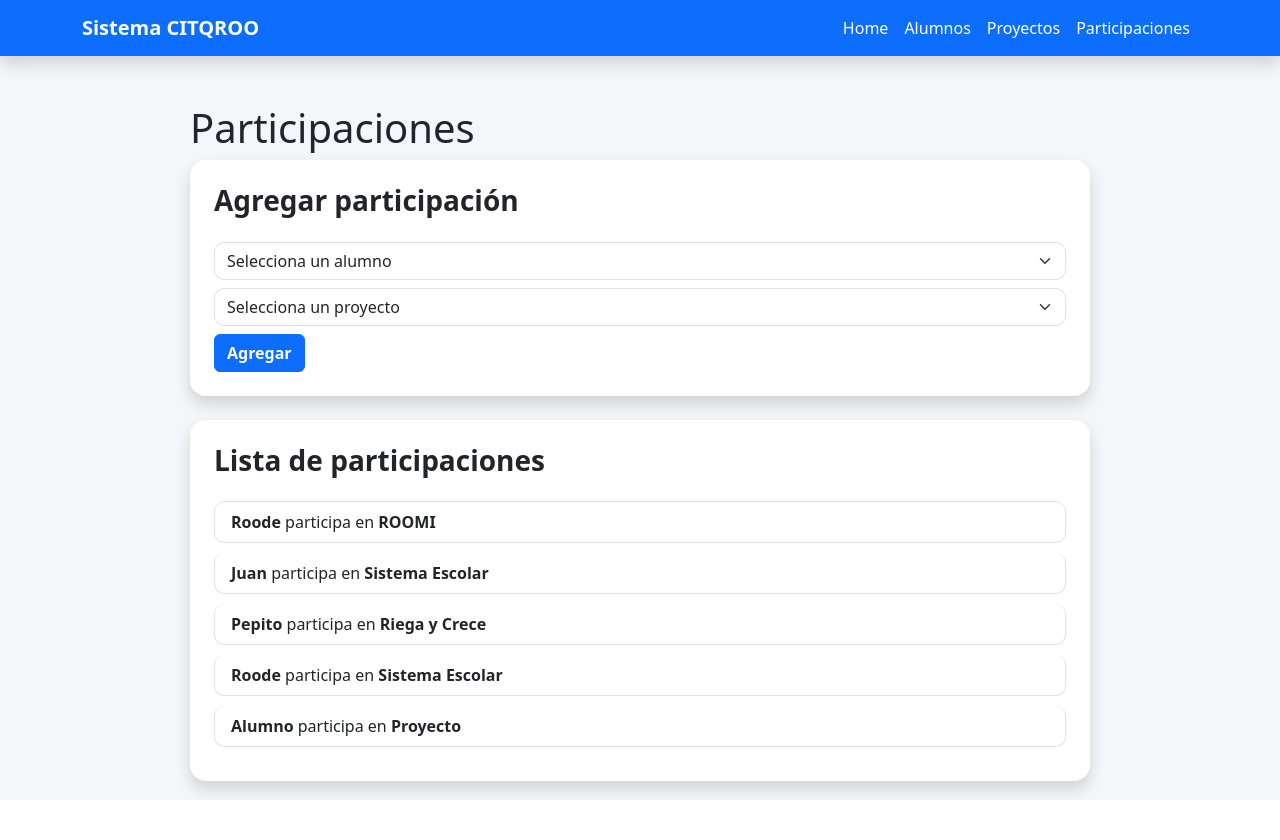
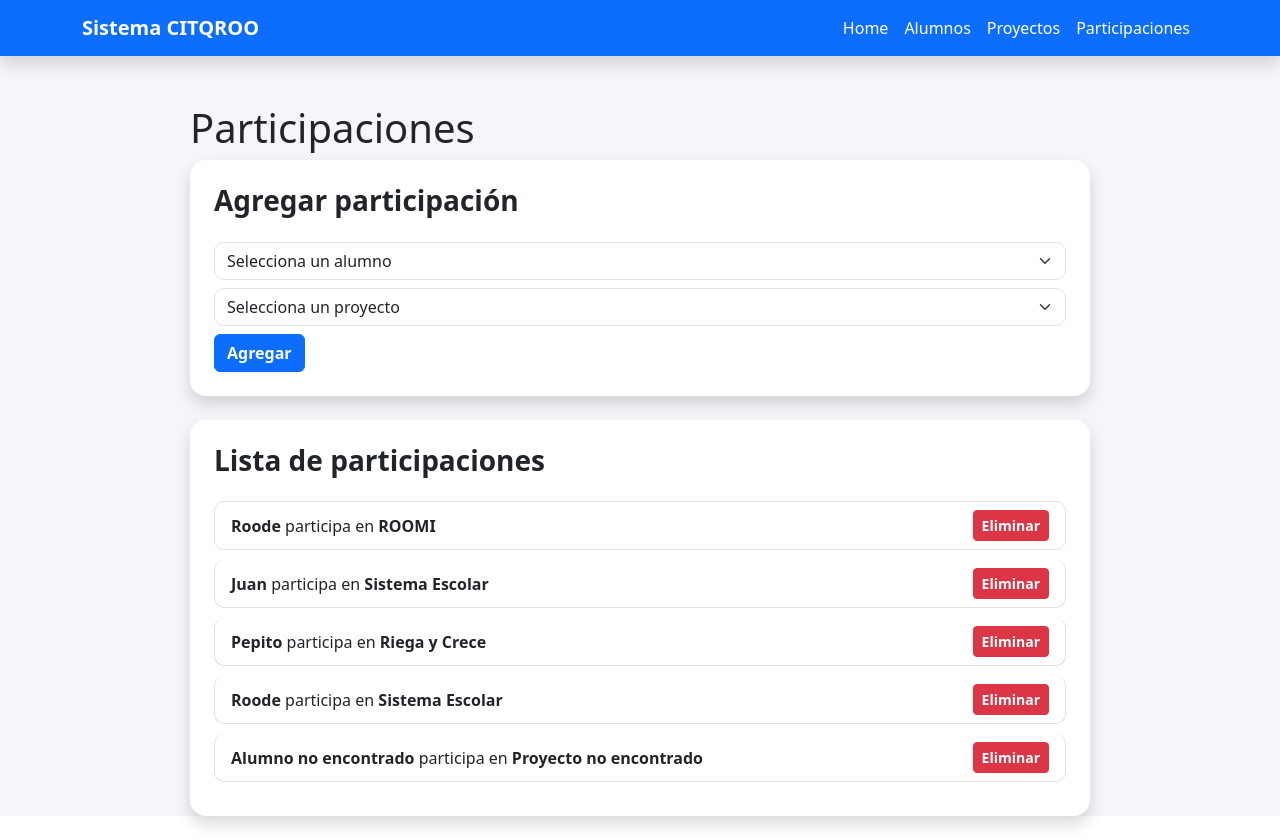
Before and after one commit to roosc02/citqroo-vue-crud, a Vue app: page /participaciones in a window 1280 px wide. Before the commit the page ends 800 px from the top, so only its background shows below. Built offline with nearby package versions, Linux system fonts and the light colour scheme; data requests are answered from the project's data file.

Commit message:
mejora validaciones de participaciones

```diff
--- a/src/views/ParticipacionesView.vue
+++ b/src/views/ParticipacionesView.vue
@@ -1,5 +1,4 @@
 <script setup>
-
 import { ref, onMounted } from 'vue'
 import api from '../services/api'
 import BaseCard from '../components/BaseCard.vue'
@@ -12,9 +11,7 @@ const alumnoId = ref('')
 const proyectoId = ref('')
 
 async function obtenerDatos() {
-
   try {
-
     const alumnosResponse = await api.get('/alumnos')
     alumnos.value = alumnosResponse.data
 
@@ -23,83 +20,88 @@ async function obtenerDatos() {
 
     const participacionesResponse = await api.get('/participaciones')
     participaciones.value = participacionesResponse.data
-
   } catch (error) {
-
     console.log(error)
-
+    alert('Error al cargar los datos')
   }
-
 }
 
 async function agregarParticipacion() {
+  if (!alumnoId.value || !proyectoId.value) {
+    alert('Selecciona un alumno y un proyecto')
+    return
+  }
 
-  if (alumnoId.value === '' || proyectoId.value === '') {
+  const yaExiste = participaciones.value.some(participacion =>
+    String(participacion.alumnoId) === String(alumnoId.value) &&
+    String(participacion.proyectoId) === String(proyectoId.value)
+  )
 
-    alert('Selecciona alumno y proyecto')
-
+  if (yaExiste) {
+    alert('Esta participación ya existe')
     return
-
   }
 
   try {
-
     const nuevaParticipacion = {
-      alumnoId: (alumnoId.value),
-      proyectoId: (proyectoId.value)
+      alumnoId: alumnoId.value,
+      proyectoId: proyectoId.value
     }
 
     await api.post('/participaciones', nuevaParticipacion)
 
-    obtenerDatos()
+    await obtenerDatos()
 
     alumnoId.value = ''
     proyectoId.value = ''
-
   } catch (error) {
-
     console.log(error)
-
+    alert('Error al agregar la participación')
+  }
 }
 
+async function eliminarParticipacion(id) {
+  const confirmar = confirm('¿Seguro que deseas eliminar esta participación?')
+
+  if (!confirmar) {
+    return
+  }
+
+  try {
+    await api.delete(`/participaciones/${id}`)
+
+    await obtenerDatos()
+  } catch (error) {
+    console.log(error)
+    alert('Error al eliminar la participación')
+  }
 }
 
 function obtenerNombreAlumno(id) {
-
   const alumno = alumnos.value.find(a => String(a.id) === String(id))
-  return alumno ? alumno.nombre :'Alumno'
+  return alumno ? alumno.nombre : 'Alumno no encontrado'
 }
 
 function obtenerNombreProyecto(id) {
-
   const proyecto = proyectos.value.find(p => String(p.id) === String(id))
-  return proyecto ? proyecto.nombre :'Proyecto'
-
+  return proyecto ? proyecto.nombre : 'Proyecto no encontrado'
 }
 
 onMounted(() => {
-
   obtenerDatos()
-
 })
-
 </script>
 
 <template>
-
   <div class="page">
-
     <h1>Participaciones</h1>
 
     <BaseCard titulo="Agregar participación">
-
       <div class="d-flex flex-wrap gap-2">
-
         <select
           v-model="alumnoId"
           class="form-select"
         >
-
           <option disabled value="">
             Selecciona un alumno
           </option>
@@ -111,14 +113,12 @@ onMounted(() => {
           >
             {{ alumno.nombre }}
           </option>
-
         </select>
 
         <select
           v-model="proyectoId"
           class="form-select"
         >
-
           <option disabled value="">
             Selecciona un proyecto
           </option>
@@ -130,7 +130,6 @@ onMounted(() => {
           >
             {{ proyecto.nombre }}
           </option>
-
         </select>
 
         <button
@@ -139,21 +138,17 @@ onMounted(() => {
         >
           Agregar
         </button>
-
       </div>
-
     </BaseCard>
 
     <BaseCard titulo="Lista de participaciones">
-
       <ul class="list-group">
-
         <li
-          class="list-group-item"
+          class="list-group-item d-flex justify-content-between align-items-center"
           v-for="participacion in participaciones"
           :key="participacion.id"
         >
-
+          <span>
             <strong>
               {{ obtenerNombreAlumno(participacion.alumnoId) }}
             </strong>
@@ -163,13 +158,16 @@ onMounted(() => {
             <strong>
               {{ obtenerNombreProyecto(participacion.proyectoId) }}
             </strong>
+          </span>
 
+          <button
+            class="btn btn-danger btn-sm"
+            @click="eliminarParticipacion(participacion.id)"
+          >
+            Eliminar
+          </button>
         </li>
-
       </ul>
-
     </BaseCard>
-
   </div>
-
 </template>
```
Lines whose indentation alone changed are shown as unchanged.
